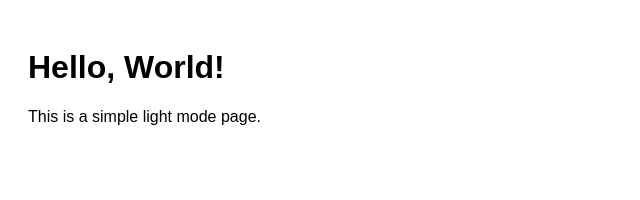
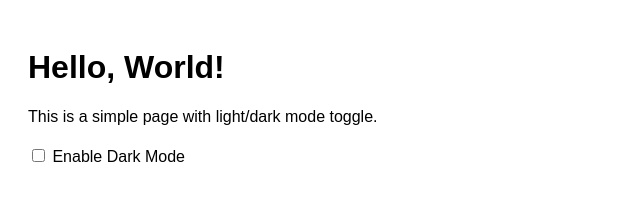
Before and after one commit to genomecrafter/theme-switcher-demo, a plain HTML site: page index.html in a window 1280 px wide. Shown: the whole page, without its empty margins (0-640 px from the left). Drawn offline with Linux system fonts and the light colour scheme.

Commit message:
feat: define dark mode CSS var

```diff
--- a/index.html
+++ b/index.html
@@ -3,19 +3,47 @@
 <head>
   <meta charset="UTF-8" />
   <meta name="viewport" content="width=device-width, initial-scale=1.0"/>
-  <title>Light Mode Page</title>
+  <title>Light/Dark Mode Toggle</title>
   <style>
-    body {
-      background-color: white;
-      color: black;
-      font-family: Arial, sans-serif;
-      padding: 20px;
-      transition: all 0.3s ease;
+    :root {
+    --bg-color: white;
+    --text-color: black;
+  }
+
+  body.dark-mode {
+    --bg-color: #121212;
+    --text-color: #e0e0e0;
+  }
+
+  body {
+    background-color: var(--bg-color);
+    color: var(--text-color);
+    font-family: Arial, sans-serif;
+    padding: 20px;
+    transition: all 0.3s ease;
+  }
+
+    .toggle-container {
+      margin-top: 20px;
     }
   </style>
 </head>
 <body>
   <h1>Hello, World!</h1>
-  <p>This is a simple light mode page.</p>
+  <p>This is a simple page with light/dark mode toggle.</p>
+
+  <div class="toggle-container">
+    <label>
+      <input type="checkbox" id="darkModeToggle" />
+      Enable Dark Mode
+    </label>
+  </div>
+
+  <script>
+    const toggle = document.getElementById('darkModeToggle');
+    toggle.addEventListener('change', function () {
+      document.body.classList.toggle('dark-mode', this.checked);
+    });
+  </script>
 </body>
 </html>
```
